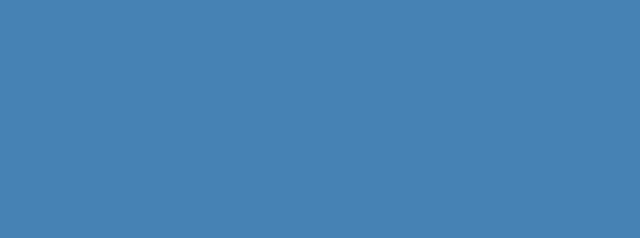
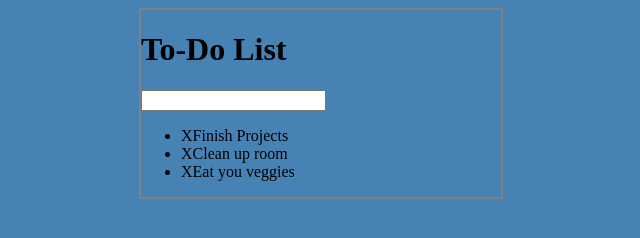
Before and after one commit to ssnyder555/Better-ToDo, a plain HTML site: page index.html in a window 1280 px wide. Shown: the whole page, without its empty margins (319-959 px from the left). Drawn offline with nearby package versions, Linux system fonts and the light colour scheme.

```diff
--- a/index.html
+++ b/index.html
@@ -13,6 +13,16 @@
   </head>
   <body>
 
+    <div id="container">
+      <h1>To-Do List</h1>
+      <input type="text">
+      <ul>
+        <li><span>X</span>Finish Projects</li>
+        <li><span>X</span>Clean up room</li>
+        <li><span>X</span>Eat you veggies</li>
+      </ul>
+    </div>
+
 
   </body>
 </html>
--- a/style/pretty.css
+++ b/style/pretty.css
@@ -1,3 +1,10 @@
+
+
+#container {
+  width: 360px;
+  margin: 0 auto;
+  border: 2px solid gray;
+}
 body {
-  background: steelblue
+  background: steelblue;
 };
```
